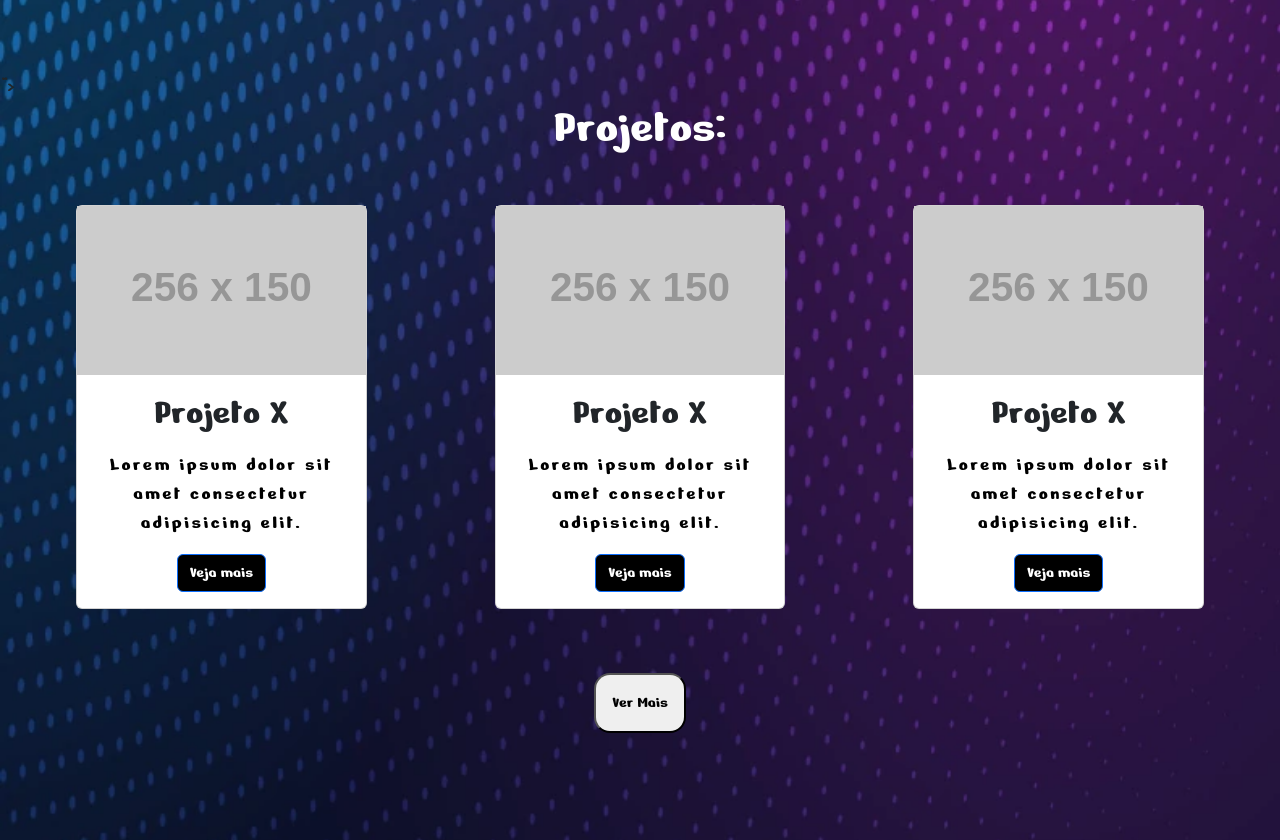
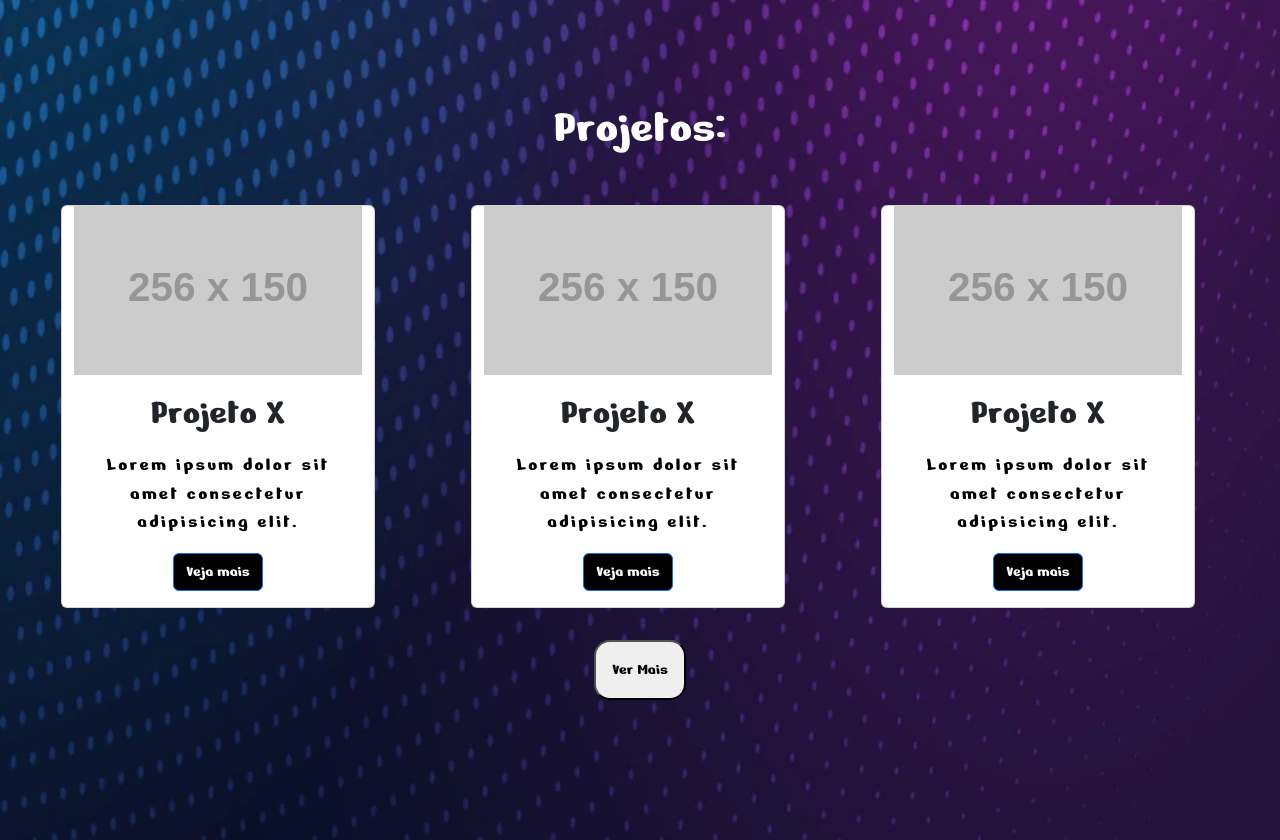
Before and after one commit to BrunOnurBMB/MeuProjeto, a PHP site: page / in a window 1280 px wide. Shown: the part 2640-3480 px from the top of the page. Run offline with PHP 8.4, Linux system fonts and the light colour scheme; grey boxes labelled with a size stand in for pictures from a placeholder-image service; some libraries are stand-ins or nearby versions.

Commit message:
Arrumando disposição de layou da parte projetos e decoracao da mao que fazia a pagina se espandir

```diff
--- a/index.html
+++ b/index.html
@@ -150,8 +150,8 @@
             <div class="d-flex justify-content-center col-12">
                 <h2 id="Projetos-h1" class="mb-5 ">Projetos:</h2>
             </div>
-            <div class="col-lg-12 col-md-12 col-sm-12 d-flex text-center">
-                <div class="card">
+            <div class="row col-lg-12 col-md-12 col-sm-12 d-flex justify-content-center text-center">
+                <div class="card  col-lg-3 col-md-4 col-sm-12">
                     <img class="img-fluid" src="https://placehold.co/256x150" alt="">
                     <div class="card-body">
                         <h5 class="card-title">Projeto X</h5>
@@ -161,7 +161,7 @@
                         <a href="#" class="btnAcessar btn btn-primary">Veja mais</a>
                     </div>
                 </div>
-                <div class="card">
+                <div class="card col-lg-3 col-md-4 col-sm-12">
                     <img class="img-fluid" src="https://placehold.co/256x150" alt="" >
                     <div class="card-body">
                         <h5 class="card-title">Projeto X</h5>
@@ -171,7 +171,7 @@
                         <a href="#" class="btnAcessar btn btn-primary">Veja mais</a>
                     </div>
                 </div>
-                <div class="card">
+                <div class="card col-lg-3 col-md-8 col-sm-12">
                     <img class="img-fluid" src="https://placehold.co/256x150" alt="">
                     <div class="card-body">
                         <h5 class="card-title">Projeto X</h5>
@@ -187,8 +187,8 @@
                     Ver Mais
                 </button>
             </div>
-            <div role="tabpanel" id="conteudoProjetosDois" class="col-12 d-flex text-center">
-                <div id="card1" class="cardAnimacao card">
+            <div role="tabpanel" id="conteudoProjetosDois" class=" row col-12 col-md-12 col-sm-12 d-flex justify-content-center text-center">
+                <div id="card1" class="cardAnimacao card col-lg-3 col-md-4 col-sm-12">
                     <img class="img-fluid" src="https://placehold.co/256x150" alt="">
                     <div class="card-body">
                         <h5 class="card-title">Projeto X</h5>
@@ -198,7 +198,7 @@
                         <a href="#" class="btnAcessar btn btn-primary">Veja mais</a>
                     </div>
                 </div>
-                <div id="card2" class="cardAnimacao card">
+                <div id="card2" class="cardAnimacao card col-lg-3 col-md-4 col-sm-12">
                     <img class="img-fluid" src="https://placehold.co/256x150" alt="">
                     <div class="card-body">
                         <h5 class="card-title">Projeto X</h5>
@@ -208,7 +208,7 @@
                         <a href="#" class="btnAcessar btn btn-primary">Veja mais</a>
                     </div>
                 </div>
-                <div id="card3" class="cardAnimacao card">
+                <div id="card3" class="cardAnimacao card col-lg-3 col-md-8 col-sm-12">
                     <img class="img-fluid" src="https://placehold.co/256x150" alt="">
                     <div class="card-body">
                         <h5 class="card-title">Projeto X</h5>
--- a/style/style.css
+++ b/style/style.css
@@ -58,7 +58,7 @@ h5{
 /* animando a imagem da mão */
 .animandoImagem {
     position: relative;
-    animation: move 3s infinite alternate;
+    animation: move 1.5s infinite alternate;
   }
 
   @keyframes move {
@@ -66,7 +66,7 @@ h5{
       left: 0;
     }
     100% {
-      left: 100px; /* Ajuste conforme necessário */
+      left: 8px; /* Ajuste conforme necessário */
     }
   }
 
@@ -111,7 +111,7 @@ h5{
 }
 
 .card{
-    margin: 0 4rem 4rem 4rem;
+    margin: 0 3rem 2rem 3rem;
 }
 
 .car-text{
```
